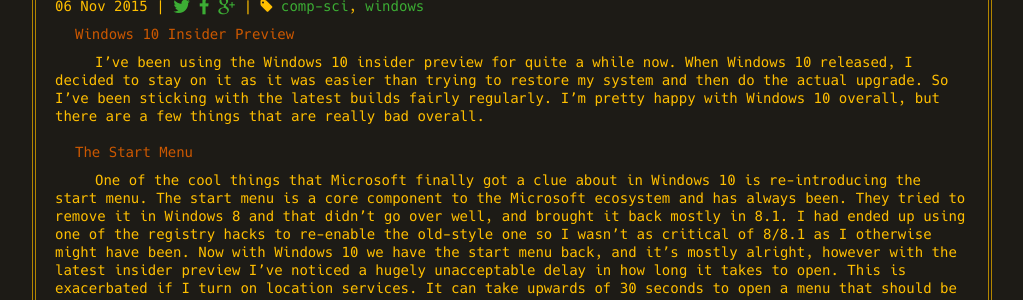
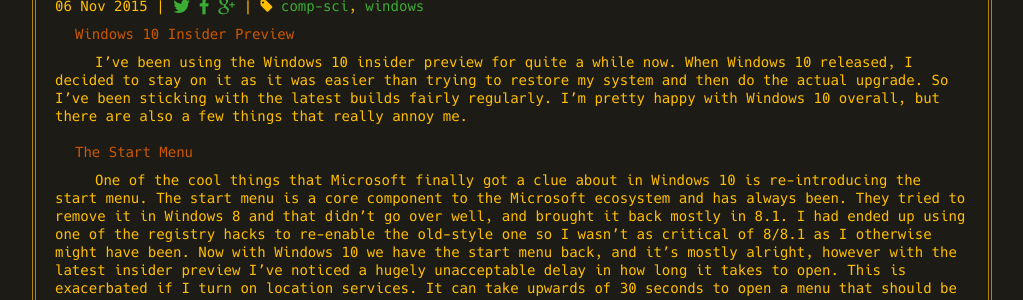
Before and after one commit to Sleaker/sleaker.github.io, a Jekyll site: the page built from _posts/2015-11-06-windows.md, in a window 1280 px wide. Shown: the part 237-537 px from the top of the page, without its empty margins (128-1151 px from the left). Built offline with Jekyll 4.4.1, drawn with Linux system fonts in a browser that asks for light colours; comment, search, counter and statistics services are not loaded.

Commit message:
don't repeat youself

```diff
--- a/_posts/2015-11-06-windows.md
+++ b/_posts/2015-11-06-windows.md
@@ -4,7 +4,7 @@
 ---
 
 ###Windows 10 Insider Preview
-I've been using the Windows 10 insider preview for quite a while now. When Windows 10 released, I decided to stay on it as it was easier than trying to restore my system and then do the actual upgrade.  So I've been sticking with the latest builds fairly regularly.  I'm pretty happy with Windows 10 overall, but there are a few things that are really bad overall.
+I've been using the Windows 10 insider preview for quite a while now. When Windows 10 released, I decided to stay on it as it was easier than trying to restore my system and then do the actual upgrade.  So I've been sticking with the latest builds fairly regularly.  I'm pretty happy with Windows 10 overall, but there are also a few things that really annoy me.
 
 ###The Start Menu
 One of the cool things that Microsoft finally got a clue about in Windows 10 is re-introducing the start menu.  The start menu is a core component to the Microsoft ecosystem and has always been.  They tried to remove it in Windows 8 and that didn't go over well, and brought it back mostly in 8.1.  I had ended up using one of the registry hacks to re-enable the old-style one so I wasn't as critical of 8/8.1 as I otherwise might have been.  Now with Windows 10 we have the start menu back, and it's mostly alright, however with the latest insider preview I've noticed a hugely unacceptable delay in how long it takes to open. This is exacerbated if I turn on location services.  It can take upwards of 30 seconds to open a menu that should be fully cached and available anytime I press the windows key.  I'm not sure why it's so hard to make an instant menu like this. All of the data I care about is on my system and instantly available so the slowness does not make sense to me.
```
